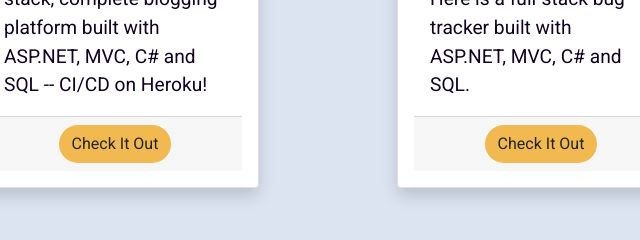
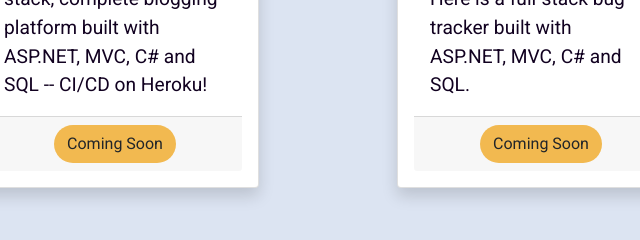
Before and after one commit to ShellyWonder/sjwonder_portfolio, a plain HTML site: page index.html in a window 1280 px wide. Shown: the part 3520-3760 px from the top of the page, 525-1165 px from the left. Drawn offline with nearby package versions, Linux system fonts and the light colour scheme; a web font is replaced by a local one.

Commit message:
text changes

```diff
--- a/index.html
+++ b/index.html
@@ -278,7 +278,7 @@
                                 <div class="card-footer text-center">
                                     <!--insert modal target-->
                                     <button type="button" class="mainButton btn rounded-pill" data-bs-toggle="modal"
-                                        data-bs-target="#BlogModal">Check It Out</button>
+                                        data-bs-target="#BlogModal">Coming Soon</button>
                                 </div>
                             </div>
 
@@ -294,7 +294,7 @@
                                 <div class="card-footer text-center">
                                     <!--insert modal target-->
                                     <button type="button" class="mainButton btn rounded-pill" data-bs-toggle="modal"
-                                        data-bs-target="#AtlasTrackerModal">Check It Out</button>
+                                        data-bs-target="#AtlasTrackerModal">Coming Soon</button>
                                 </div>
 
                             </div>
```
